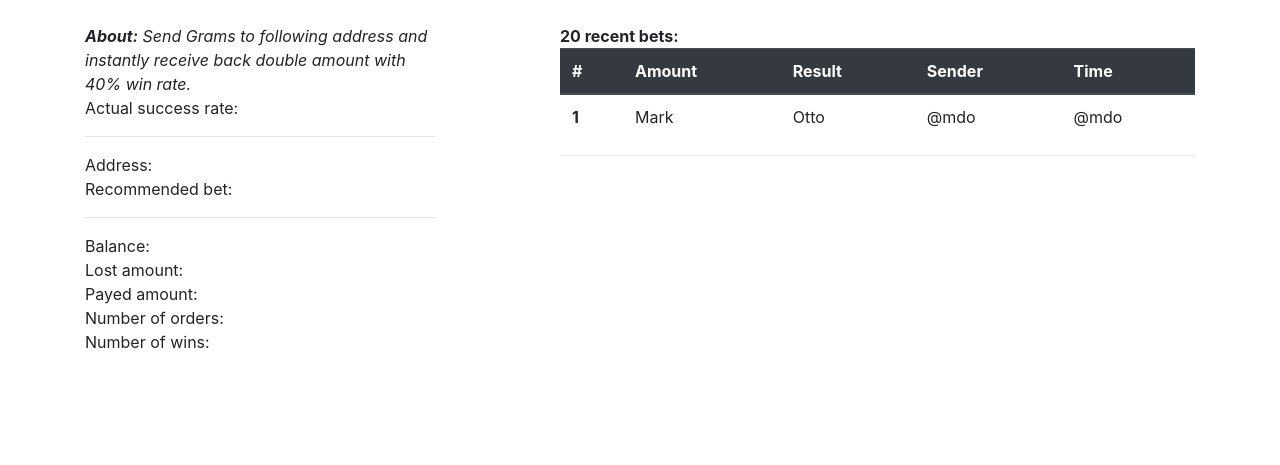
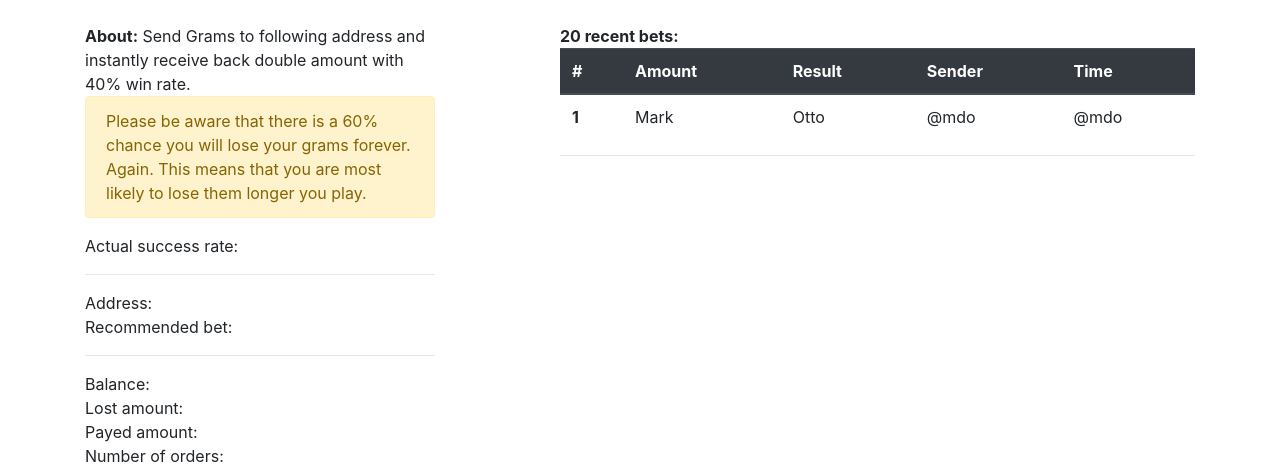
Before and after one commit to raiym/astonished, a Python web app: template templates/index.html in a window 1280 px wide. Shown: the part 80-545 px from the top of the page. Run offline with Jinja, Linux system fonts and the light colour scheme; the template is opened without the code that fills it, so the values that code supplies are empty.

Commit message:
Added warning alert

```diff
--- a/templates/index.html
+++ b/templates/index.html
@@ -21,8 +21,13 @@
     <div class="row">
         <div class="col-sm-4">
             <br/>
-            <div class="font-italic"><b>About:</b> Send Grams to following address and instantly receive back double
-                amount with 40% win rate.
+            <div>
+                <b>About:</b> Send Grams to following address and instantly receive back double
+                amount with 40% win rate. <br/>
+                <div class="alert alert-warning" role="alert">
+                    Please be aware that there is a 60% chance you will lose your grams forever. <br/>
+                    Again. This means that you are most likely to lose them longer you play.
+                </div>
             </div>
             <div id="actual_success_rate">Actual success rate:</div>
             <hr/>
```
Also changed, not shown: 1 other file.
